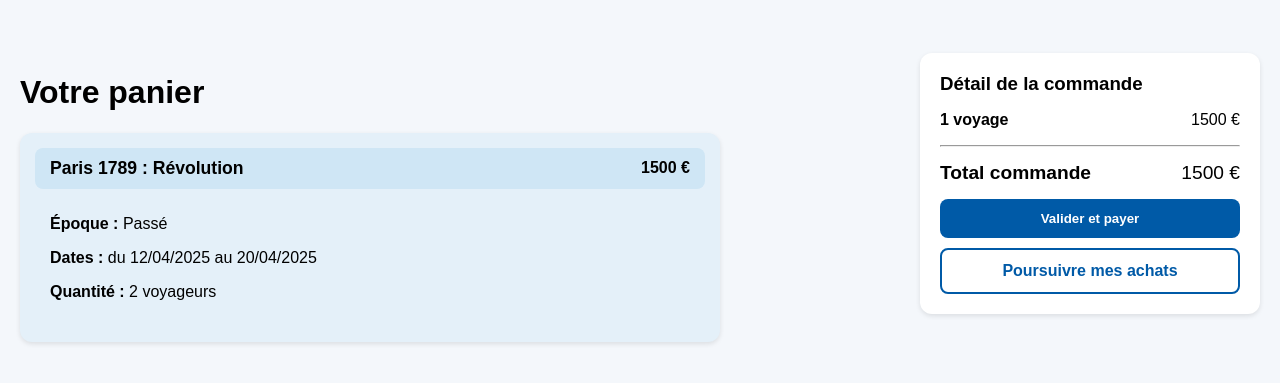
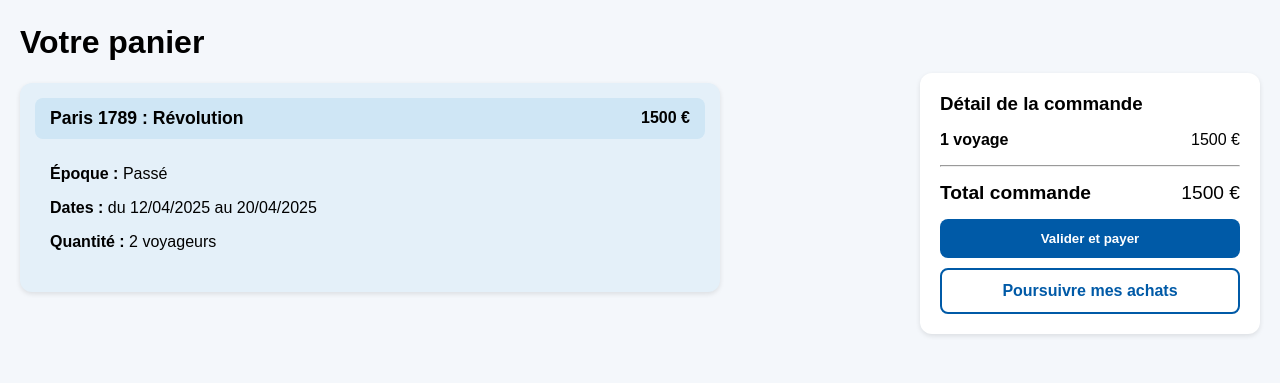
Before and after one commit to Jilani38/TimeToTravel, a PHP site: page /php/page_panier.html in a window 1280 px wide. Shown: the part 67-450 px from the top of the page. Run offline with PHP 8.4, Linux system fonts and the light colour scheme.

Commit message:
Update page_panier.css

```diff
--- a/css/page_panier.css
+++ b/css/page_panier.css
@@ -55,7 +55,7 @@ body {
 
   /* Mise en page panier */
   .panier-container {
-    margin-top: 100px;
+    margin-top: 50px;
     display: flex;
     justify-content: space-between;
     align-items: flex-start;
@@ -142,6 +142,7 @@ body {
     background-color: #fff;
     border-radius: 12px;
     padding: 20px;
+    margin-top: 70px;
     width: 300px;
     box-shadow: 0 2px 5px rgba(0,0,0,0.1);
   }
```
